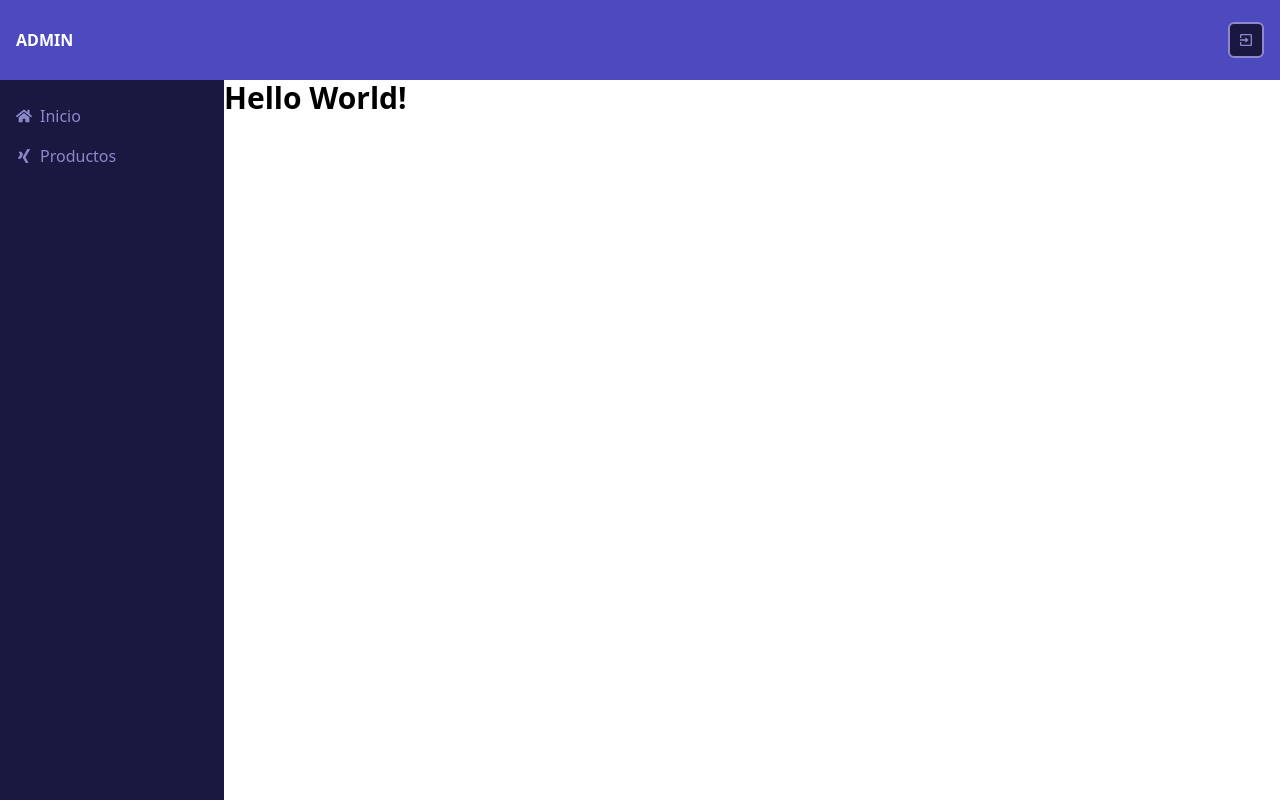
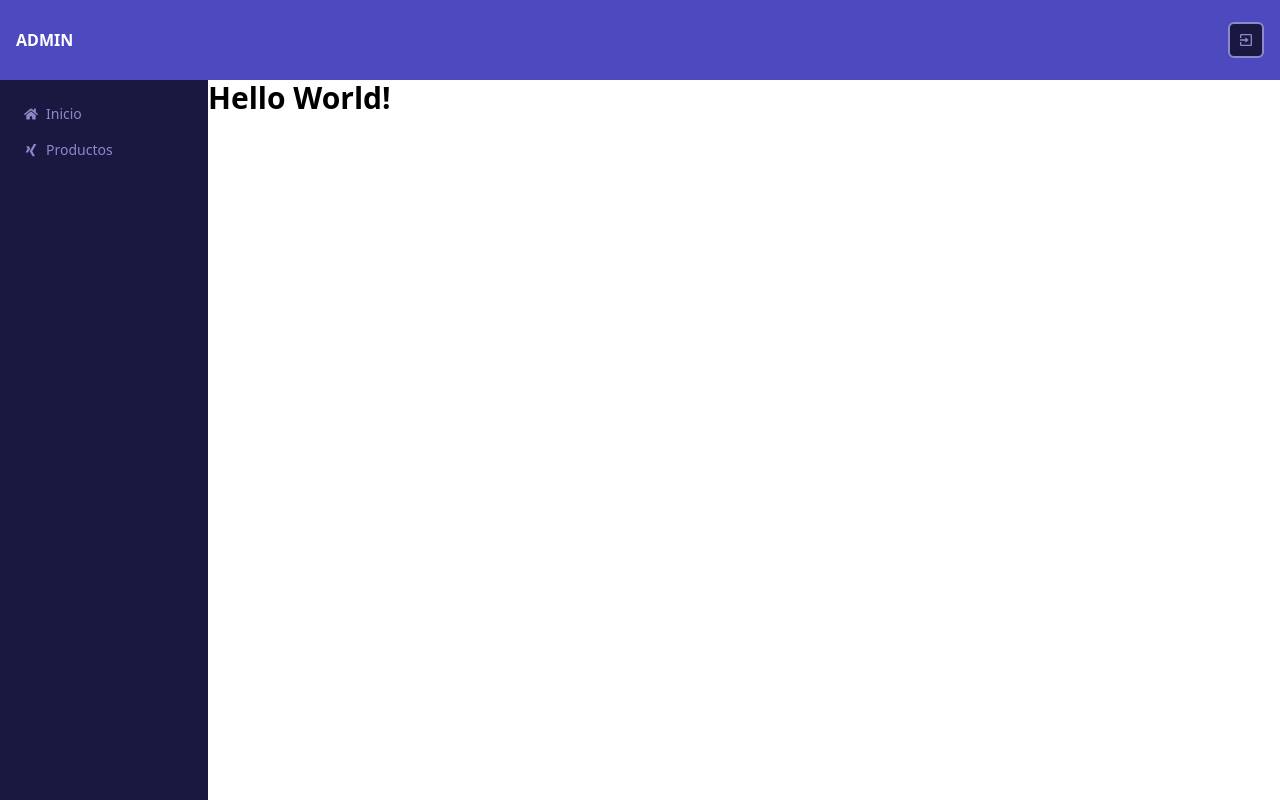
Before and after one commit to lopez-tomas/nextjs-crud, a Next.js app in the folder frontend/: page / in a window 1280 px wide. Built offline with nearby package versions, Linux system fonts and the light colour scheme.

Commit message:
[FEAT]: minor changes in styles. AsideItem component imported and used.

```diff
--- a/frontend/src/components/Aside/index.tsx
+++ b/frontend/src/components/Aside/index.tsx
@@ -1,14 +1,12 @@
+import AsideItem from '@/components/AsideItem'
 import { FaHome, FaXing } from 'react-icons/fa'
 
 const Aside = () => {
   return (
-    <aside className='flex w-56 h-90vh bg-secondary-color text-tertiary-color'>
-      <ul className='p-4'>
+    <aside className='flex w-52 h-90vh bg-secondary-color text-tertiary-color'>
+      <ul className='w-full p-4 text-sm'>
         {items.map((item, index) => (
-          <li key={index} className='flex items-center py-2 hover:text-white-color hover:cursor-pointer'>
-            <span className='mr-2'>{item.icon}</span>
-            {item.name}
-          </li>
+          <AsideItem key={index} item={item} />
         ))}
       </ul>
     </aside>
```
